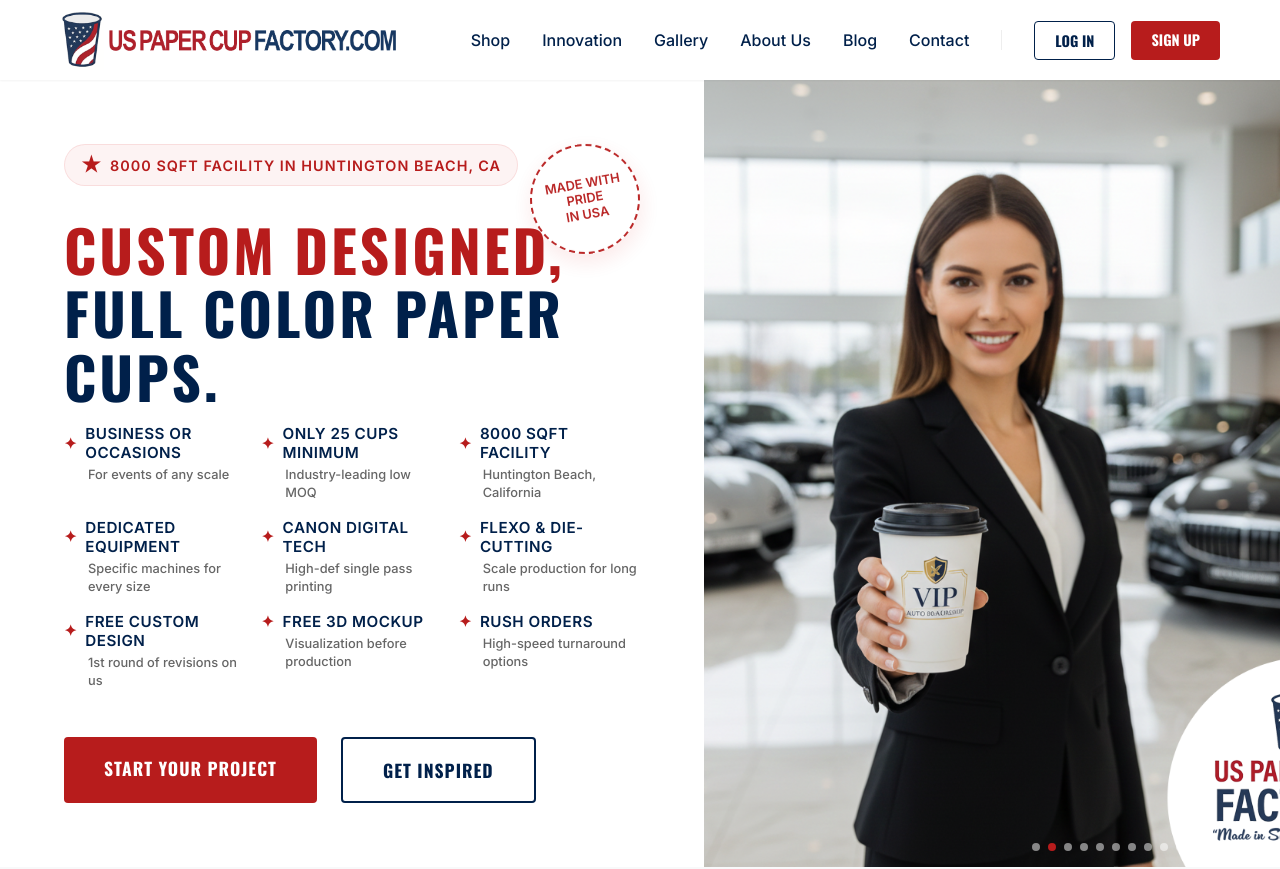
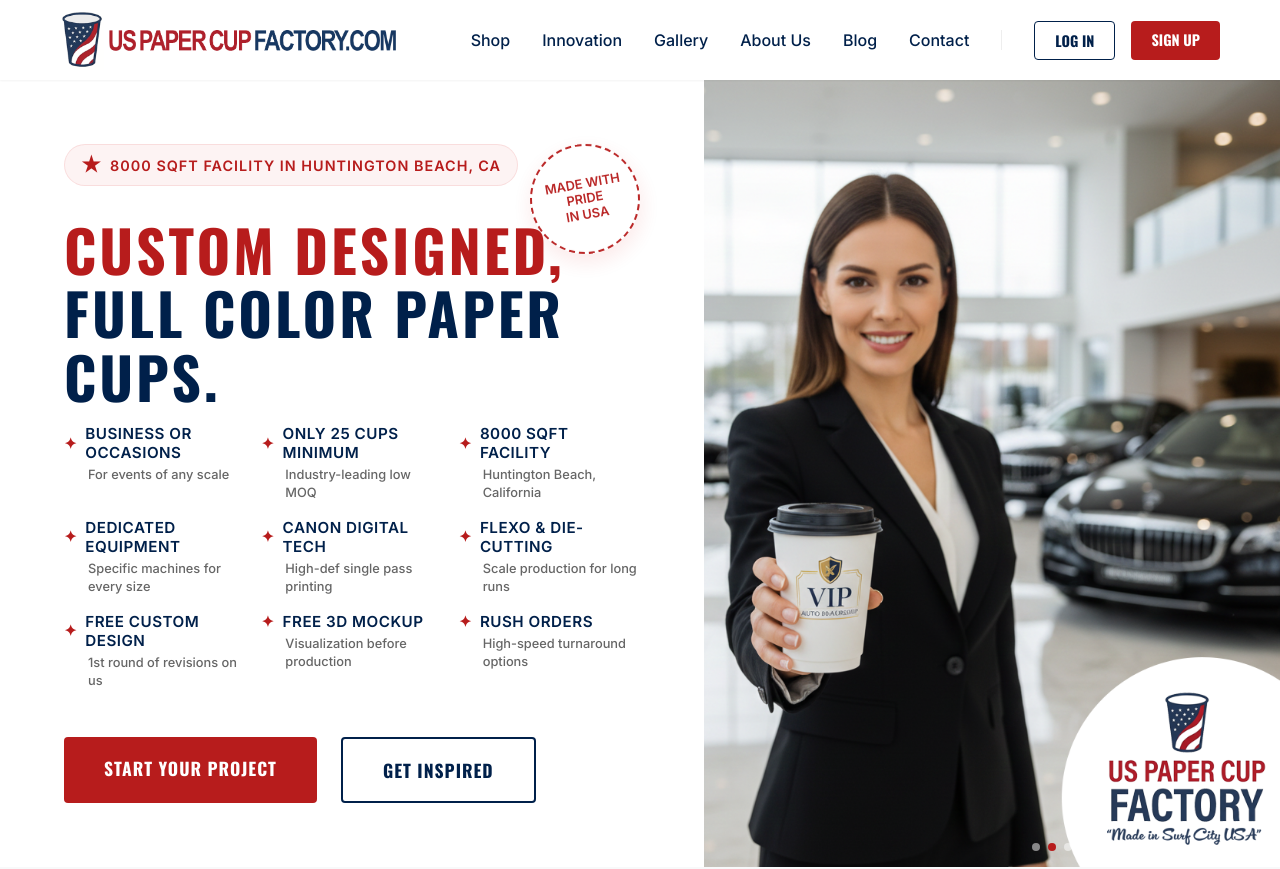
Before and after one commit to madebyaram2024/site.uspapercupfactory.com, a Next.js app: page / in a window 1280 px wide. Shown: the top 869 px of the page. Built offline with nearby package versions, Linux system fonts and the light colour scheme.

Commit message:
Fix hero image alignment to prevent logo clipping

```diff
--- a/src/components/HeroCarousel.tsx
+++ b/src/components/HeroCarousel.tsx
@@ -44,7 +44,7 @@
                         alt={`Gallery Inspiration ${index + 1}`}
                         fill
                         priority={index === 0}
-                        style={{ objectFit: 'cover' }}
+                        style={{ objectFit: 'cover', objectPosition: 'bottom right' }}
                         sizes="(max-width: 768px) 100vw, 50vw"
                     />
                 </div>
```
